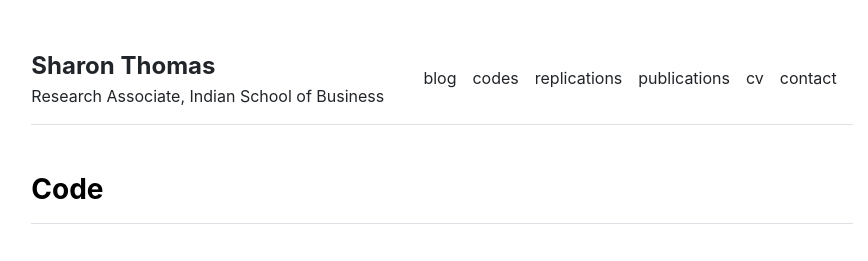
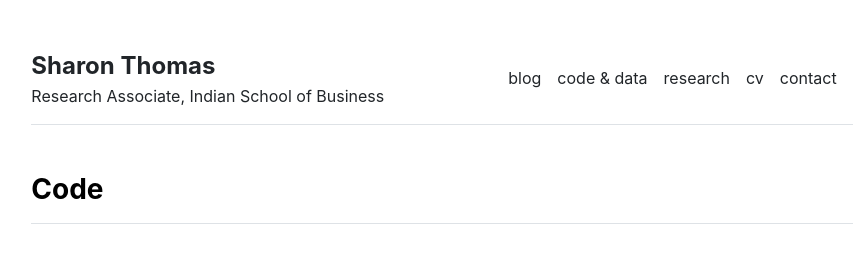
Before and after one commit to sharonsthomas/sharonsthomas.github.io, a Jekyll site: the page built from code & data.md, in a window 1280 px wide. Shown: the top 261 px of the page, without its empty margins (198-1066 px from the left). Built offline with Jekyll 4.4.1, drawn with Linux system fonts in a browser that asks for light colours.

Commit message:
Update research and code section

```diff
--- a/_data/settings.yml
+++ b/_data/settings.yml
@@ -1,8 +1,7 @@
 menu:
 - {name: 'blog', url: '/blog'}
-- {name: 'codes', url: '/codes'}
-- {name: 'replications', url: '/replications'}
-- {name: 'publications', url: '/publications'}
+- {name: 'code & data', url: '/code & data'}
+- {name: 'research', url: '/research'}
 - {name: 'cv', url: '/cv'}
 - {name: 'contact', url: '/contact'}
 
```
Also changed, not shown: _includes/research.html (renamed from _includes/publications.html, +4 -4 lines), replication.md (deleted, +0 -4 lines), _data/research.yml (renamed from _data/publications.yml), _layouts/research.html (renamed from _layouts/publications.html), code & data.md (renamed from code.md), research.md (renamed from publications.md).
